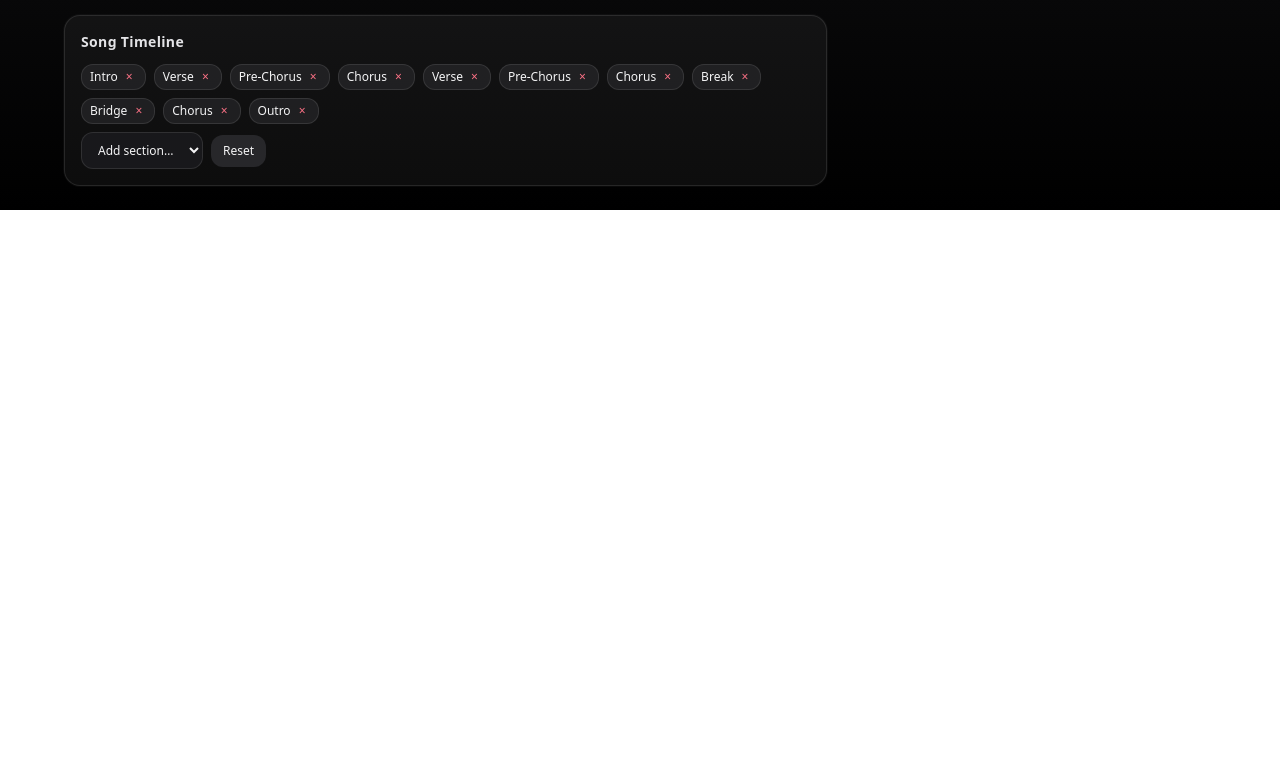
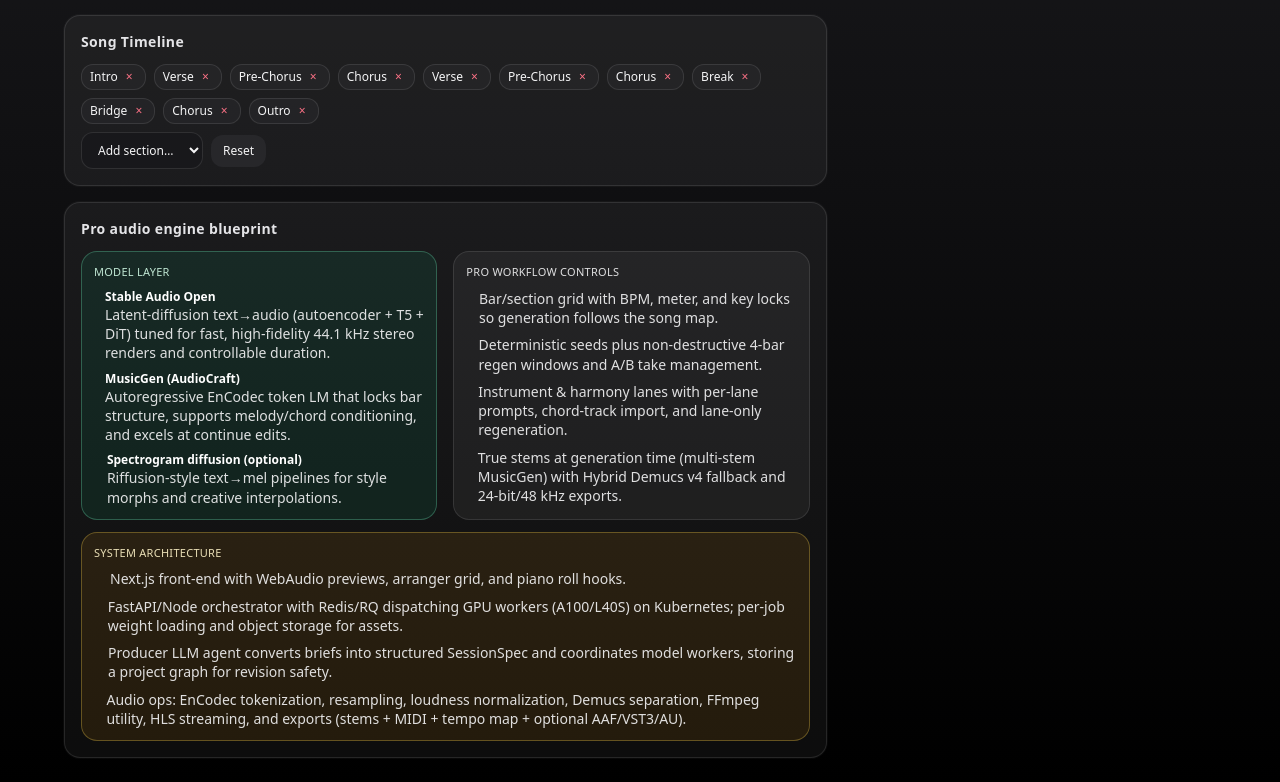
Before and after one commit to richducat/anvil-video-v3, a React (Vite) app: page / in a window 1280 px wide. Shown: the part 1089-1871 px from the top of the page. Before the commit the page ends 1299 px from the top, so only its background shows below. Built offline with nearby package versions, Linux system fonts and the light colour scheme; the HTML template or start-up script is replaced by a standard one.

Commit message:
Add pro audio engine blueprint to UI

```diff
--- a/src/App.jsx
+++ b/src/App.jsx
@@ -5,6 +5,32 @@
 const KEYS = ["C","C#","D","Eb","E","F","F#","G","Ab","A","Bb","B"];
 const SCALES = ["Aeolian (Natural Minor)","Phrygian","Dorian","Harmonic Minor","Locrian (spice)"];
 const TUNINGS = ["Drop D (D A D G B E)","Drop C (C G C F A D)","Drop B (B F# B E G# C#)","Drop A (A E A D F# B)"];
+const MODEL_LAYER = [
+  {
+    name: "Stable Audio Open",
+    summary: "Latent‑diffusion text→audio (autoencoder + T5 + DiT) tuned for fast, high‑fidelity 44.1 kHz stereo renders and controllable duration."
+  },
+  {
+    name: "MusicGen (AudioCraft)",
+    summary: "Autoregressive EnCodec token LM that locks bar structure, supports melody/chord conditioning, and excels at continue edits."
+  },
+  {
+    name: "Spectrogram diffusion (optional)",
+    summary: "Riffusion‑style text→mel pipelines for style morphs and creative interpolations."
+  }
+];
+const WORKFLOW_CONTROLS = [
+  "Bar/section grid with BPM, meter, and key locks so generation follows the song map.",
+  "Deterministic seeds plus non‑destructive 4‑bar regen windows and A/B take management.",
+  "Instrument & harmony lanes with per‑lane prompts, chord‑track import, and lane‑only regeneration.",
+  "True stems at generation time (multi‑stem MusicGen) with Hybrid Demucs v4 fallback and 24‑bit/48 kHz exports."
+];
+const SYSTEM_ARCH = [
+  "Next.js front‑end with WebAudio previews, arranger grid, and piano roll hooks.",
+  "FastAPI/Node orchestrator with Redis/RQ dispatching GPU workers (A100/L40S) on Kubernetes; per‑job weight loading and object storage for assets.",
+  "Producer LLM agent converts briefs into structured SessionSpec and coordinates model workers, storing a project graph for revision safety.",
+  "Audio ops: EnCodec tokenization, resampling, loudness normalization, Demucs separation, FFmpeg utility, HLS streaming, and exports (stems + MIDI + tempo map + optional AAF/VST3/AU)."
+];
 
 export default function App(){
   const [preset, setPreset] = useState("Metalcore");
@@ -165,6 +191,16 @@
                 <button onClick={resetTimeline} className="px-3 py-2 rounded-xl bg-zinc-800 hover:bg-zinc-700 text-xs">Reset</button>
               </div>
             </Card>
+
+            <Card title="Pro audio engine blueprint">
+              <div className="grid md:grid-cols-2 gap-4">
+                <BlueprintSection title="Model layer" items={MODEL_LAYER} tone="emerald" />
+                <BlueprintSection title="Pro workflow controls" items={WORKFLOW_CONTROLS} tone="zinc" />
+              </div>
+              <div className="mt-3">
+                <BlueprintSection title="System architecture" items={SYSTEM_ARCH} tone="amber" />
+              </div>
+            </Card>
           </section>
 
           <aside className="space-y-4">
@@ -218,6 +254,33 @@
 function Chip({ children, tone="zinc" }){
   const palette = tone==='emerald' ? 'bg-emerald-500/15 text-emerald-200 border-emerald-300/30' : 'bg-white/5 text-zinc-200 border-white/10';
   return <span className={`text-[11px] px-2.5 py-1 rounded-full border ${palette}`}>{children}</span>;
+}
+function BlueprintSection({ title, items, tone="zinc" }){
+  const palette = tone==='emerald'
+    ? 'bg-emerald-500/10 border-emerald-300/30 text-emerald-100'
+    : tone==='amber'
+      ? 'bg-amber-500/10 border-amber-300/30 text-amber-100'
+      : 'bg-white/5 border-white/10 text-zinc-100';
+  return (
+    <div className={`rounded-2xl p-3 border ${palette}`}>
+      <div className="text-[11px] uppercase tracking-wide opacity-90 mb-2">{title}</div>
+      <ul className="space-y-2 text-sm leading-snug text-zinc-100/90">
+        {items.map((item, idx)=> {
+          const content = typeof item === 'string' ? item : item.summary;
+          const heading = typeof item === 'string' ? null : item.name;
+          return (
+            <li key={idx} className="flex gap-2 items-start">
+              <span className="mt-1 h-2 w-2 rounded-full bg-current/70" aria-hidden />
+              <div>
+                {heading ? <div className="font-semibold text-xs text-white">{heading}</div> : null}
+                <div>{content}</div>
+              </div>
+            </li>
+          );
+        })}
+      </ul>
+    </div>
+  );
 }
 function Select({ label, value, onChange, options }){
   return (
```
